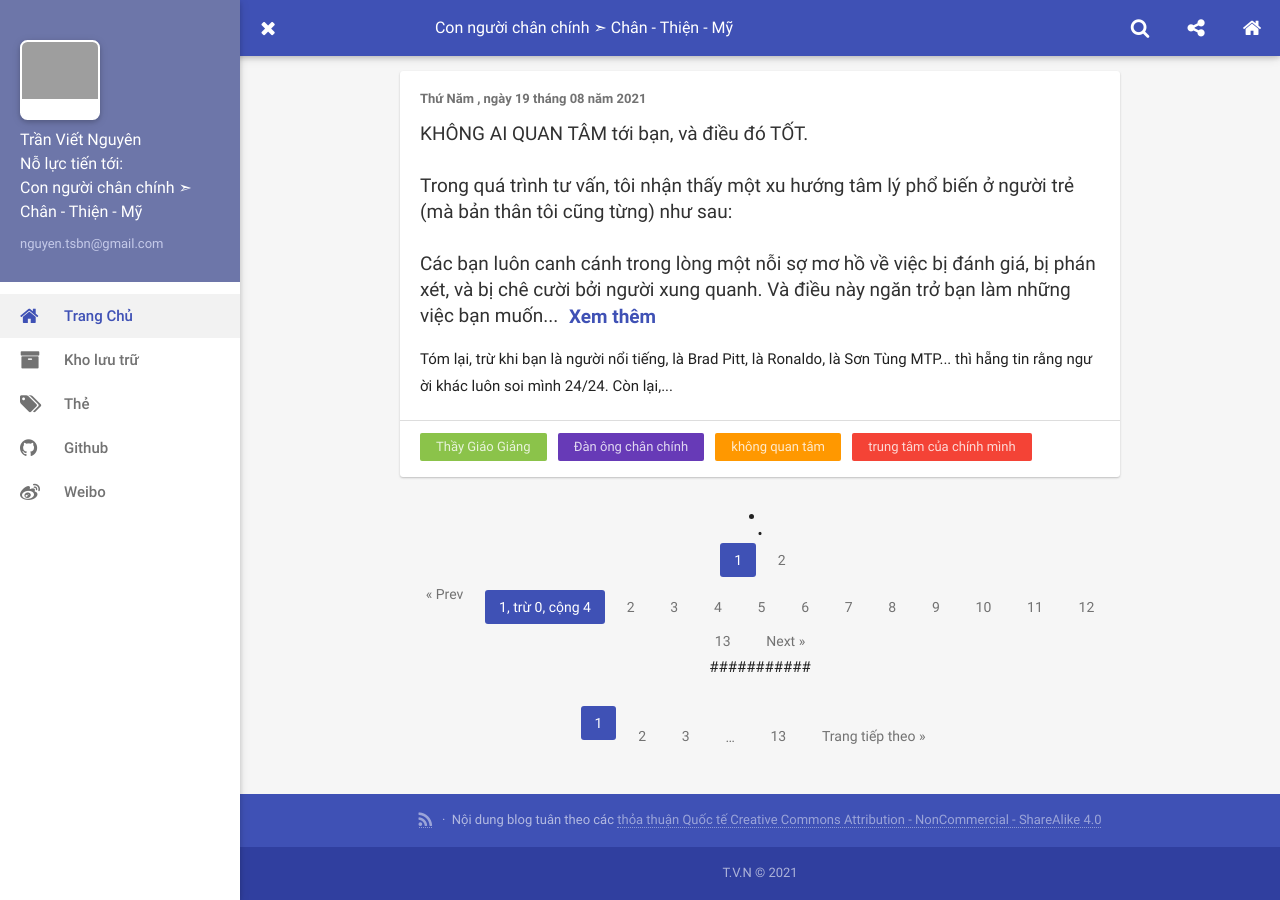
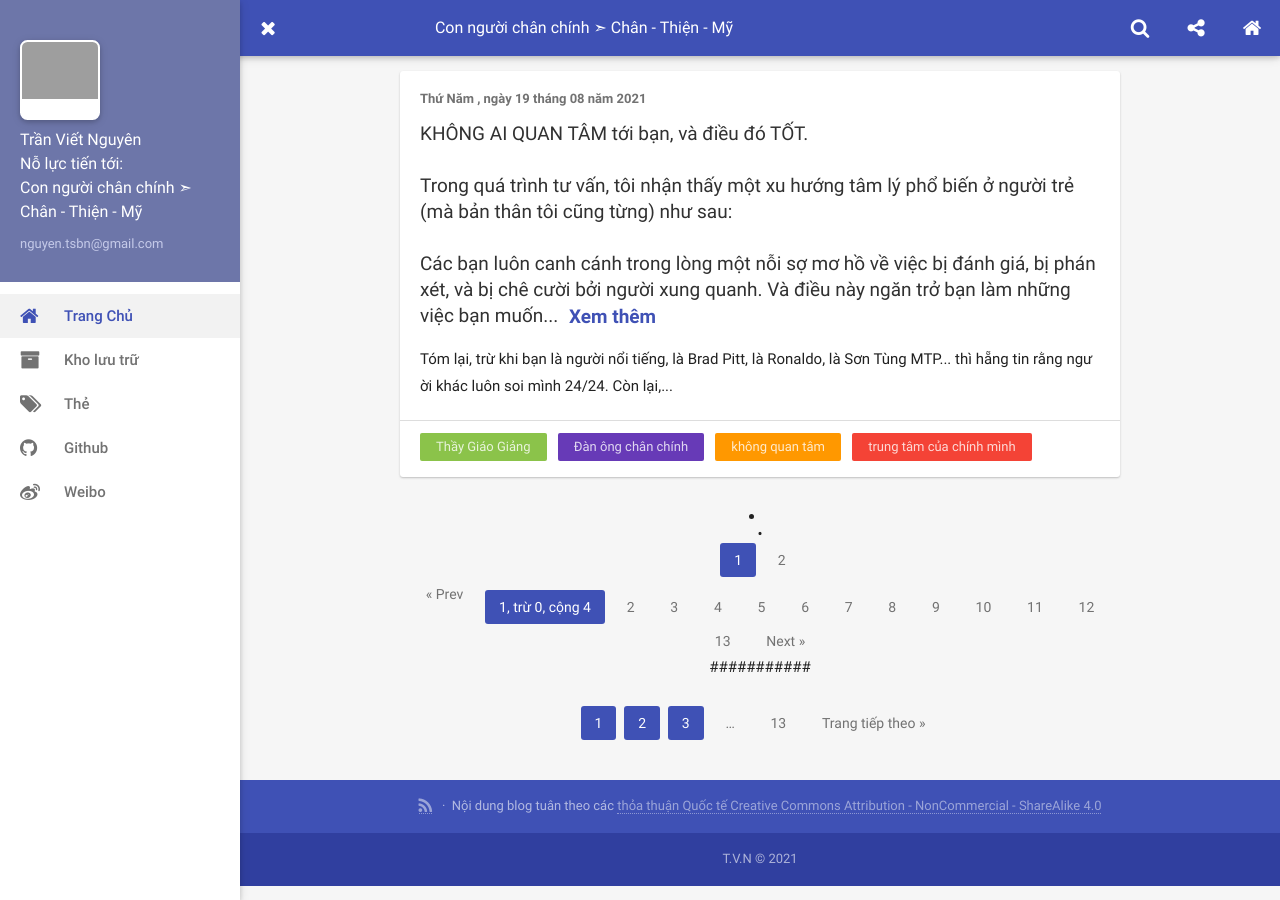
Before and after one commit to tranvietnguyen/blog, a Jekyll site: the page built from index.html, in a window 1280 px wide and 900 px high, scrolled down 237 px. Built offline with Jekyll 4.4.1, drawn with Linux system fonts in a browser that asks for light colours; the list of posts is cut into pages by our own code; comment, search, counter and statistics services are not loaded.

Commit message:
xác
csac

```diff
--- a/_layouts/home.html
+++ b/_layouts/home.html
@@ -141,9 +141,9 @@
     {% comment %} Link for previous page {% endcomment %}
     {% if paginator.previous_page %}
       {% if paginator.previous_page == 1 %}
-        <a href="{{ '/' | relative_url }}">{{ site.data.ui-text[site.locale].pagination_previous | default: "&laquo; Trang trước" }}</a>
+        <!--Trang dau-->
       {% else %}
-        <a href="{{ paginator.previous_page_path | relative_url }}">{{ site.data.ui-text[site.locale].pagination_previous | default: "&laquo; Trang trước" }}</a>
+      <a class="page-number waves-effect waves-button" href="{{ paginator.previous_page_path | relative_url }}">&laquo; Trang trước</a>
       {% endif %}
     {% else %}
       <!--Trang dau-->
@@ -151,7 +151,7 @@
 
     {% comment %} First page {% endcomment %}
     {% if paginator.page == 1 %}
-      <a href="#" class="current">1</a>
+    <span class="page-number current waves-effect waves-button">1</span>
     {% else %}
       <a href="{{ '/' | relative_url }}">1</a>
     {% endif %}
@@ -179,24 +179,24 @@
           {% comment %} Distance must be a positive value {% endcomment %}
           {% assign dist = 0 | minus: dist %}
         {% endif %}
-        <a class="page-number waves-effect waves-button" href="{{ base_path }}/page{{ index }}/">{{ index }}</a>
+        <span class="page-number current waves-effect waves-button">{{ index }}</span>
       {% endif %}
     {% endfor %}
 
     {% comment %} Ellipsis for truncated links {% endcomment %}
     {% if pages_to_end > 3 %}
-    <span class="space waves-effect waves-button"><font style="vertical-align: inherit;"><font style="vertical-align: inherit;">…</font></font></span>
+    <span class="space waves-effect waves-button">…</span>
     {% endif %}
 
     {% if paginator.page == paginator.total_pages %}
-      <a href="#" class="current">{{ paginator.page }}</a>
+    <span class="page-number current waves-effect waves-button">{{ paginator.page }}</span>
     {% else %}
-    <a class="page-number waves-effect waves-button" href="/{{ paginator.total_pages }}/">{{ paginator.total_pages }}</a>
+    <a class="page-number waves-effect waves-button" href="/{{ paginator.total_pages_path }}/">{{ paginator.total_pages }}</a>
     {% endif %}
 
     {% comment %} Link next page {% endcomment %}
     {% if paginator.next_page %}
-    <a class="page-number waves-effect waves-button" href="/{{ paginator.next_page }}/">Trang tiếp theo &raquo;</a>
+    <a class="page-number waves-effect waves-button" href="{{ paginator.next_page_path | relative_url }}">Trang tiếp theo &raquo;</a>
     {% else %}
       <!--Trang cuoi-->
     {% endif %}
```
